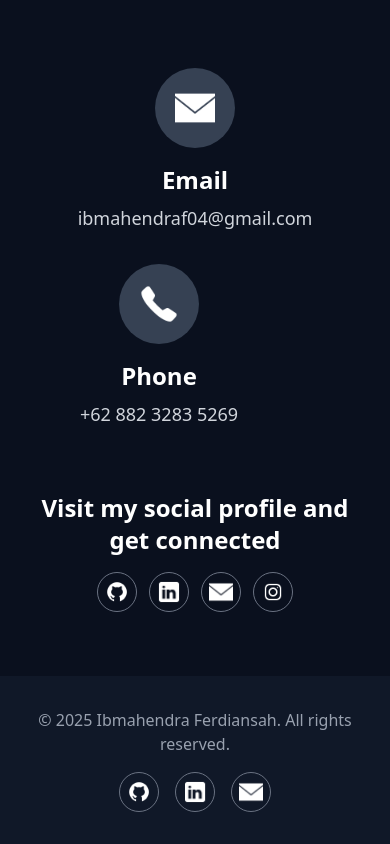
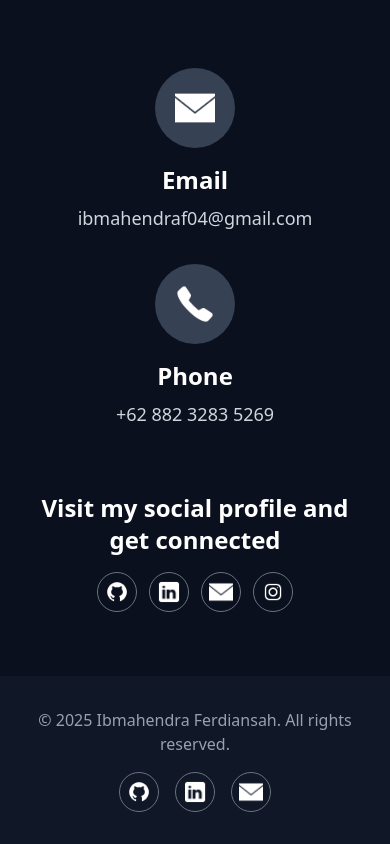
Before and after one commit to Ibmahen/PersonalPortofolio, a React (Vite) app: page / in a window 390 px wide. Shown: the part 7375-8219 px from the top of the page. Built offline with nearby package versions, Linux system fonts and the light colour scheme.

Commit message:
fix display responsif and add link portofolio

```diff
--- a/src/pages/ContactPage.jsx
+++ b/src/pages/ContactPage.jsx
@@ -40,7 +40,7 @@ export default function Contact() {
           </div>
 
           {/* Phone Section: Changed mb-60 and removed mr-13, added responsive flex, adjusted gap/margins */}
-          <div className="flex flex-col sm:flex-row items-center justify-center mb-16 sm:mb-20 gap-4 sm:gap-6 text-center sm:text-left mr-18 sm:mr-18">
+          <div className="flex flex-col sm:flex-row items-center justify-center mb-16 sm:mb-20 gap-4 sm:gap-6 text-center sm:text-left sm:mr-18">
             <div className="w-20 h-20 rounded-full bg-gray-700 flex items-center justify-center flex-shrink-0">
               <img
                 src={phoneIcon}
--- a/src/pages/ProjectPage.jsx
+++ b/src/pages/ProjectPage.jsx
@@ -14,7 +14,7 @@ const projects = [
   {
     title: "Personal Portfolio",
     desc: "Website Portofolio Pribadi dengan React dan Tailwind CSS",
-    link: "#",
+    link: "https://ibmhndr-personal-portofolio.vercel.app/",
     image: portofolio
   },
   {
```
